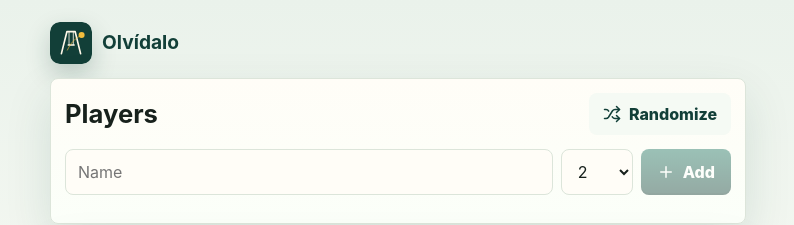
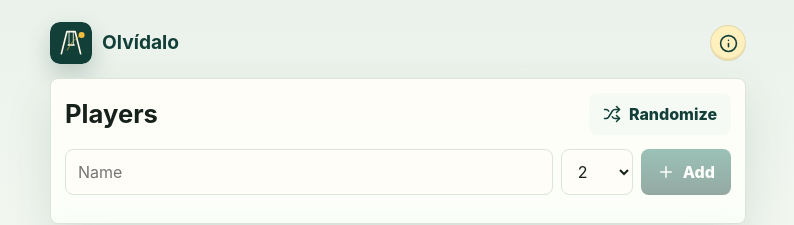
Before and after one commit to tristanmott1/olvidalo, a React (Vite) app: page / in a window 1280 px wide. Shown: the top 225 px of the page, without its empty margins (242-1036 px from the left). Built offline with nearby package versions, Linux system fonts and the light colour scheme.

Commit message:
Added rules section

```diff
--- a/src/App.tsx
+++ b/src/App.tsx
@@ -2,6 +2,7 @@ import {
   ArrowDown,
   ArrowUp,
   GripVertical,
+  Info,
   Pause,
   Play,
   Plus,
@@ -25,7 +26,7 @@ type Player = {
   outLimit: number;
 };
 
-type Page = "home" | "play" | "results";
+type Page = "home" | "play" | "results" | "rules";
 type HitKind = "fair" | "out";
 type ScoringType = "longest" | "hits";
 type RoundScoring = "cumulative" | "best";
@@ -92,6 +93,18 @@ const ROUND_SCORING_LABELS: Record<RoundScoring, string> = {
   best: "Best",
   cumulative: "Cumulative",
 };
+const RULES = [
+  "The goal of the game is to stay on the swing for the longest amount of time. Every player not on the swing is considered an outfielder, and is playing as if on the same team. They should try to get the ball back to the pitcher as quickly as possible, so as to get more pitches and outs.",
+  "The swinger's time stops when the outfielders (including pitcher) catch the live ball the specified number of times.",
+  "The ball is still live if it is moving, and not on a surface that is considered the ground (eg. bouncing down through the branches of a tree), and can be caught for an out.",
+  "If the ball gets stuck somewhere difficult, time continues. The outfielders must retrieve the ball and keep playing if they want the swinger to get out.",
+  "If the ball is impossible to retrieve, the swinger wins by default.",
+  "The pitcher must give the swinger the best opportunities for kicking possible.",
+  "The swinger must give their best effort to kick the ball - full leg extension, top of foot, no bunting, or overtly side-of-foot kicks. Warnings and time penalties can be given by the pitcher.",
+  "If a pitch that is clearly above the shin results in an out, the out does not count (bad pitch).",
+  "The swinger can try to kick the pitcher and a dead ball if they come within the vicinity of the swing's arc.",
+  "The best kind of ball is one that is about soccer ball sized that is a soft rubber, has enough weight to go far, but would not hurt excessively if hit in the face.",
+];
 
 function createId() {
   return typeof crypto !== "undefined" && "randomUUID" in crypto
@@ -689,6 +702,11 @@ function App() {
           <img src="./icon.svg" alt="" className="brand-mark" />
           <strong>Olvídalo</strong>
         </div>
+        {page === "home" ? (
+          <button className="info-button" type="button" onClick={() => setPage("rules")} aria-label="Rules">
+            <Info size={19} />
+          </button>
+        ) : null}
       </header>
 
       {page === "home" ? (
@@ -955,6 +973,29 @@ function App() {
           ))}
         </div>
       ) : null}
+
+      {page === "rules" ? (
+        <div className="page-stack">
+          <section className="section-panel rules-panel">
+            <div className="top-actions">
+              <button className="secondary" type="button" onClick={() => setPage("home")}>
+                <X size={18} />
+                Back
+              </button>
+            </div>
+
+            <div className="section-heading small">
+              <h1>Rules</h1>
+            </div>
+
+            <ol className="rules-list">
+              {RULES.map((rule) => (
+                <li key={rule}>{rule}</li>
+              ))}
+            </ol>
+          </section>
+        </div>
+      ) : null}
     </main>
   );
 }
--- a/src/styles.css
+++ b/src/styles.css
@@ -108,6 +108,18 @@ button:focus-visible {
   color: var(--brand);
   font-size: 1.2rem;
   line-height: 1;
+}
+
+.info-button {
+  display: grid;
+  place-items: center;
+  width: 36px;
+  height: 36px;
+  border: 1px solid rgba(18, 63, 56, 0.12);
+  border-radius: 999px;
+  background: #fff0bd;
+  color: var(--brand);
+  box-shadow: inset 0 -2px 0 rgba(75, 53, 8, 0.08);
 }
 
 .page-stack {
@@ -477,6 +489,29 @@ button:focus-visible {
   text-align: center;
 }
 
+.rules-panel {
+  gap: 16px;
+}
+
+.rules-list {
+  display: grid;
+  gap: 12px;
+  margin: 0;
+  padding-left: 22px;
+}
+
+.rules-list li {
+  padding-left: 4px;
+  color: var(--ink);
+  font-size: 0.95rem;
+  line-height: 1.45;
+}
+
+.rules-list li::marker {
+  color: var(--brand);
+  font-weight: 900;
+}
+
 @media (max-width: 520px) {
   .section-panel {
     padding: 12px;
```
